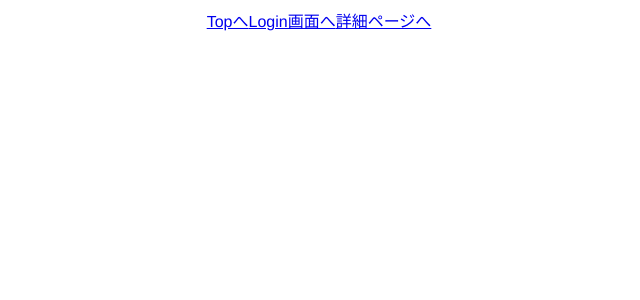
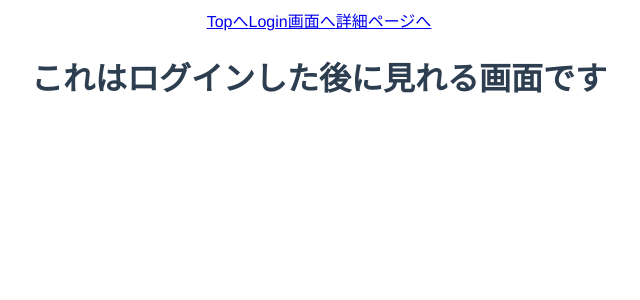
Before and after one commit to K-Yuki1019/backet-list, a Vue app: page /about in a window 1280 px wide. Shown: the top 300 px of the page, without its empty margins (321-961 px from the left). Built offline with nearby package versions, Linux system fonts and the light colour scheme.

Commit message:
feat(about): ログイン後に見れる予定の詳細画面を追加

```diff
--- a/src/router/index.js
+++ b/src/router/index.js
@@ -2,6 +2,7 @@ import Vue from "vue";
 import VueRouter from "vue-router";
 import Top from "../views/Top.vue";
 import Login from "../views/Login.vue";
+import About from "../views/About.vue";
 
 Vue.use(VueRouter);
 
@@ -16,6 +17,11 @@ const routes = [
     name: "Login",
     component: Login,
   },
+  {
+    path: "/about",
+    name: "About",
+    component: About,
+  },
 ];
 
 const router = new VueRouter({
--- /dev/null
+++ b/src/views/About.vue
@@ -0,0 +1,10 @@
+<template>
+  <div class="about">
+    <h1>これはログインした後に見れる画面です</h1>
+  </div>
+</template>
+<script>
+export default {
+  name: "About",
+};
+</script>
```
